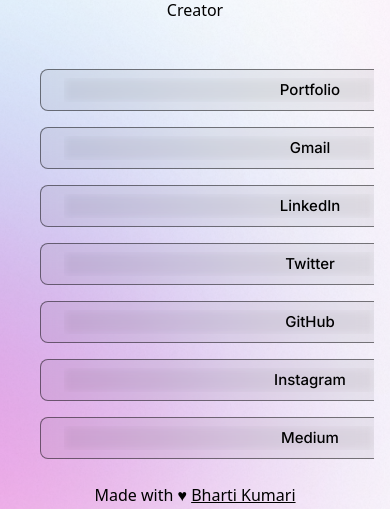
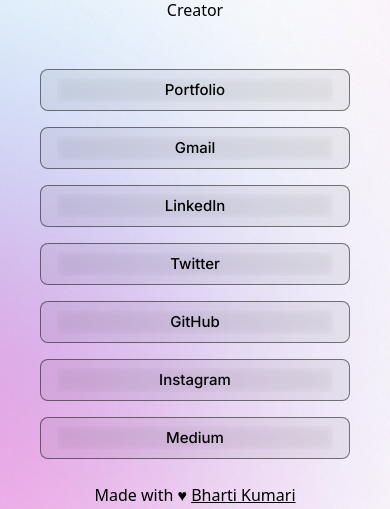
Before and after one commit to bhartik021/linktree, a React (Vite) app: page / in a window 390 px wide. Shown: the part 330-839 px from the top of the page. Built offline with nearby package versions, Linux system fonts and the light colour scheme.

Commit message:
feat: Make ButtonComponent mobile responsive

```diff
--- a/src/components/ButtonComponent.jsx
+++ b/src/components/ButtonComponent.jsx
@@ -5,7 +5,7 @@
   return (
     <button
       onClick={onClick}
-      className="cursor-pointer py-2 px-[23px] bg-surface-color-light-mode w-[540px] rounded-lg [backdrop-filter:blur(8px)] box-border flex flex-row items-start justify-start border-[1px] border-solid border-stroke-color-light-mode hover:bg-darkslategray-200 hover:box-border hover:border-[1px] hover:border-solid hover:border-darkslategray-100"
+      className="cursor-pointer py-2 px-4 md:px-6 bg-surface-color-light-mode w-full md:w-[540px] rounded-lg [backdrop-filter:blur(8px)] box-border flex flex-row items-start justify-start border-[1px] border-solid border-stroke-color-light-mode hover:bg-darkslategray-200 hover:box-border hover:border-[1px] hover:border-solid hover:border-darkslategray-100"
     >
       <div className="flex-1 relative text-base leading-[24px] font-medium font-text-md text-text-color-light-mode text-center inline-block [backdrop-filter:blur(4px)] max-w-full">
         {buttonText}
```
